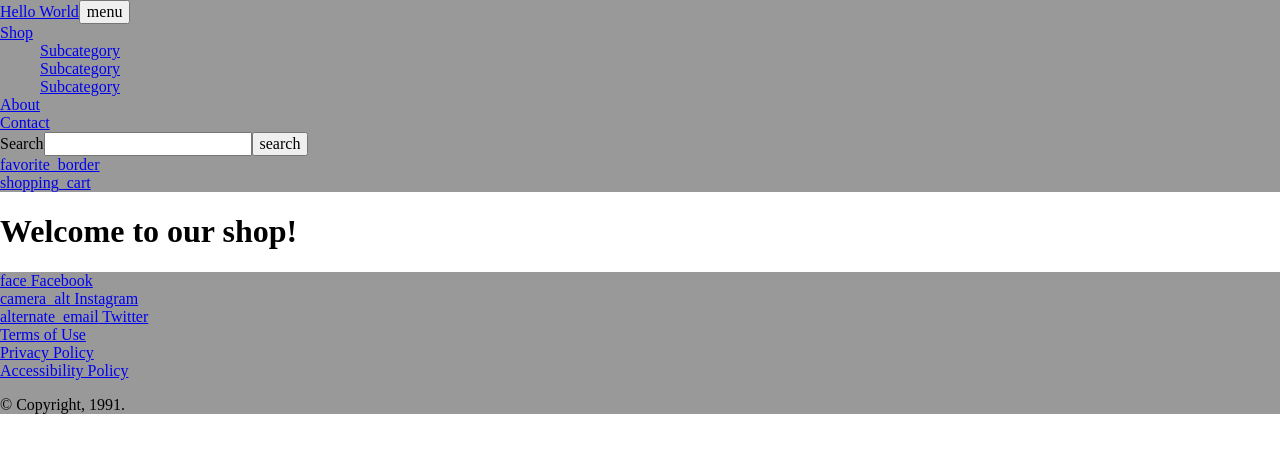
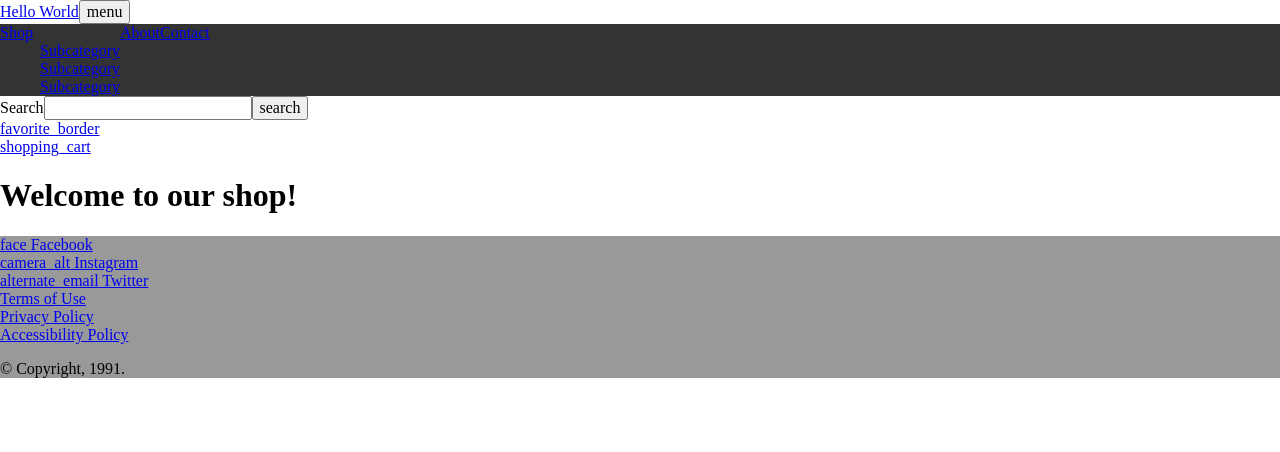
Before and after one commit to juneate/wddm-w21-web-store-react, a React app: page / in a window 1280 px wide. Shown: the top 452 px of the page. Built offline with nearby package versions, Linux system fonts and the light colour scheme.

Commit message:
Header component, including styled-component lib

```diff
--- a/package.json
+++ b/package.json
@@ -30,6 +30,7 @@
   "dependencies": {
     "react": "^17.0.1",
     "react-dom": "^17.0.1",
-    "react-router-dom": "^5.2.0"
+    "react-router-dom": "^5.2.0",
+    "styled-components": "^5.2.1"
   }
 }
--- a/src/components/App.js
+++ b/src/components/App.js
@@ -1,6 +1,7 @@
 import React from 'react'
 import 'css/App.css'
 import {BrowserRouter as Router, Switch, Route, Link} from 'react-router-dom'
+import Header from 'components/Header'
 import PageShop from 'components/PageShop'
 import PageHome from 'components/PageHome'
 import PageContact from 'components/PageContact'
@@ -31,38 +32,7 @@ const App = () => {
 
 	return (
 		<Router>
-			<header className="page-header">
-				<Link to="/" className="logo">Hello World</Link>
-
-				<button type="button" className="nav-toggle">
-					<span className="material-icons">menu</span>
-				</button>
-				<nav aria-label="Primary" className="navigation">
-					<ul className="menu">
-						<li><Link to="/shop">Shop</Link>
-							<ul className="submenu">
-								<li><a href="#">Subcategory</a></li>
-								<li><a href="#">Subcategory</a></li>
-								<li><a href="#">Subcategory</a></li>
-							</ul>
-						</li>
-						<li><Link to="/about">About</Link></li>
-						<li><Link to="/contact">Contact</Link></li>
-					</ul>
-				</nav>
-
-				<form className="search">
-					<label>Search
-						<input type="search" name="find" id="find" />
-					</label>
-					<button type="button"><span className="material-icons">search</span></button>
-				</form>
-
-				<ul className="your-products">
-					<li><a href="#"><span className="material-icons" aria-label="Favourites">favorite_border</span></a></li>
-					<li><a href="#"><span className="material-icons" aria-label="Items in your cart">shopping_cart</span></a></li>
-				</ul>
-			</header>
+			<Header />
 
 			<Switch>
 				<Route exact path="/" component={PageHome} />
--- /dev/null
+++ b/src/components/Header.js
@@ -0,0 +1,50 @@
+import React from 'react'
+import styled from 'styled-components'
+import {Link} from 'react-router-dom'
+
+
+const Header = () => {
+
+  const Menu = styled.ul`
+    display: flex;
+    background-color: #333;
+    color: #fff;
+  `
+
+  return (
+    <header>
+      <Link to="/" className="logo">Hello World</Link>
+
+      <button type="button" className="nav-toggle">
+        <span className="material-icons">menu</span>
+      </button>
+      <nav aria-label="Primary" className="navigation">
+        <Menu>
+          <li><Link to="/shop">Shop</Link>
+            <ul>
+              <li><a href="#">Subcategory</a></li>
+              <li><a href="#">Subcategory</a></li>
+              <li><a href="#">Subcategory</a></li>
+            </ul>
+          </li>
+          <li><Link to="/about">About</Link></li>
+          <li><Link to="/contact">Contact</Link></li>
+        </Menu>
+      </nav>
+
+      <form className="search">
+        <label>Search
+        <input type="search" name="find" id="find" />
+        </label>
+        <button type="button"><span className="material-icons">search</span></button>
+      </form>
+
+      <ul className="your-products">
+        <li><a href="#"><span className="material-icons" aria-label="Favourites">favorite_border</span></a></li>
+        <li><a href="#"><span className="material-icons" aria-label="Items in your cart">shopping_cart</span></a></li>
+      </ul>
+    </header>
+  )
+}
+
+export default Header
--- a/src/css/App.css
+++ b/src/css/App.css
@@ -1,3 +1,3 @@
-.page-header, .page-footer {
+.page-footer {
   background-color: #999;
 }
```
Also changed, not shown: 1 other file (tests, documents, lock files or other folders).
